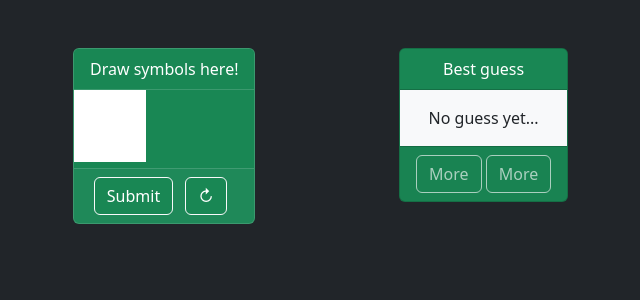
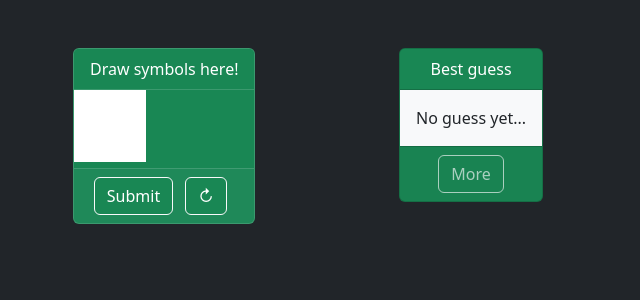
Before and after one commit to rgri/untexify, a Django app: page / in a window 1280 px wide. Shown: the part 62-362 px from the top of the page, without its empty margins (301-941 px from the left). Run offline with Django 4.2, Linux system fonts and the light colour scheme; parts of the project's set-up code (start-up, migrations or seed data) failed here and were passed over.

Commit message:
Cosmetic

```diff
--- a/frontend/untexifyweb/testapp/templates/testapp/bootstrap.html
+++ b/frontend/untexifyweb/testapp/templates/testapp/bootstrap.html
@@ -83,7 +83,6 @@
                         </div>
                         <div class="card-footer text-center mt-auto-0">
                             <a class="btn btn-outline-light disabled" href="#moreGuesses" data-bs-toggle="collapse" aria-expanded="false" disabled aria-controls="moreGuesses">More</a>
-                            <a class="btn btn-outline-light disabled" href="#moreGuesses" data-bs-toggle="collapse" aria-expanded="false" disabled aria-controls="moreGuesses">More</a>
                         </div>
                         {% endif %}
                     </div>
```
